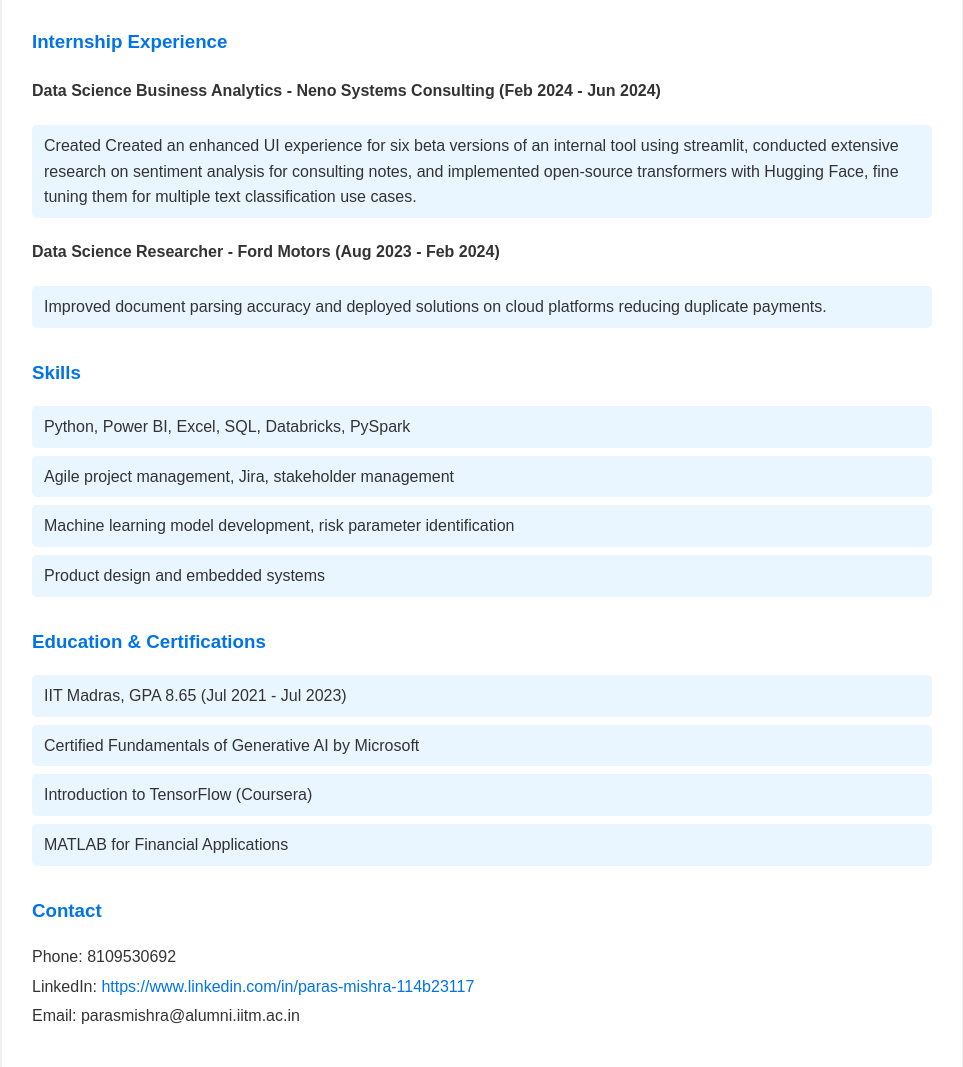
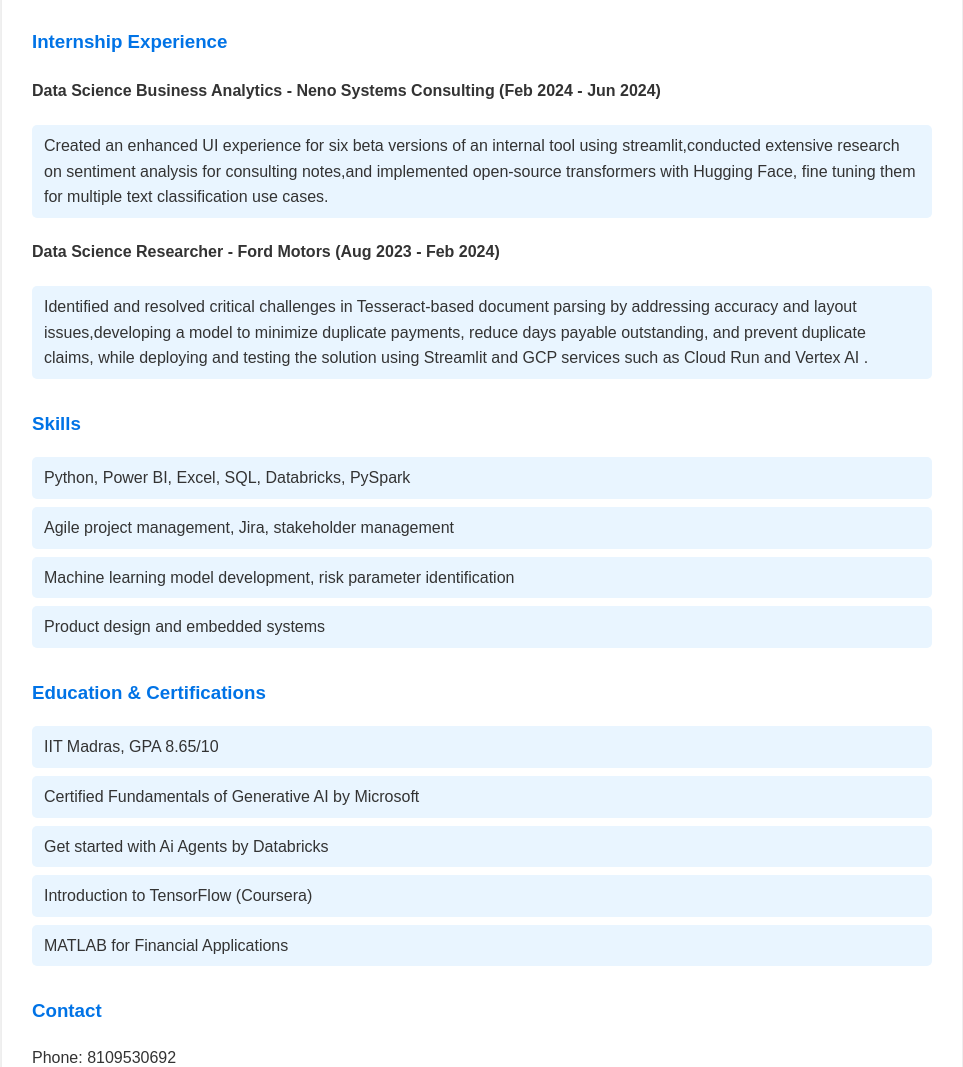
Before and after one commit to ParasMishra3/portfolio, a plain HTML site: page index.html in a window 1280 px wide. Shown: the part 749-1816 px from the top of the page, without its empty margins (158-1121 px from the left). Drawn offline with Linux system fonts and the light colour scheme.

Commit message:
Revise portfolio content in index.html
Updated the portfolio HTML file with new content, including work experience, internship details, skills, and education.

```diff
--- a/index.html
+++ b/index.html
@@ -79,14 +79,16 @@
             <h3>Internship Experience</h3>
             <h4>Data Science Business Analytics - Neno Systems Consulting (Feb 2024 - Jun 2024)</h4>
             <ul>
-                <li> Created Created an enhanced UI experience for six beta versions of an internal tool using streamlit,
-                    conducted extensive research on sentiment analysis for consulting notes, and implemented open-source transformers with Hugging Face,
+                <li> Created an enhanced UI experience for six beta versions of an internal tool using streamlit,conducted extensive
+                    research on sentiment analysis for consulting notes,and implemented open-source transformers with Hugging Face,
                     fine tuning them for multiple text classification use cases.</li>
             </ul>
 
             <h4>Data Science Researcher - Ford Motors (Aug 2023 - Feb 2024)</h4>
             <ul>
-                <li>Improved document parsing accuracy and deployed solutions on cloud platforms reducing duplicate payments.</li>
+                <li> Identified and resolved critical challenges in Tesseract-based document parsing by addressing accuracy and layout issues,developing a model
+                    to minimize duplicate payments, reduce days payable outstanding, and prevent duplicate claims, while deploying and testing the solution
+                    using Streamlit and GCP services such as Cloud Run and Vertex AI .</li>
             </ul>
         </div>
 
@@ -103,8 +105,9 @@
         <div class="section">
             <h3>Education & Certifications</h3>
             <ul>
-                <li>IIT Madras, GPA 8.65 (Jul 2021 - Jul 2023)</li>
+                <li>IIT Madras, GPA 8.65/10 </li>
                 <li>Certified Fundamentals of Generative AI by Microsoft</li>
+                <li>Get started with Ai Agents by Databricks</li>
                 <li>Introduction to TensorFlow (Coursera)</li>
                 <li>MATLAB for Financial Applications</li>
             </ul>
```
